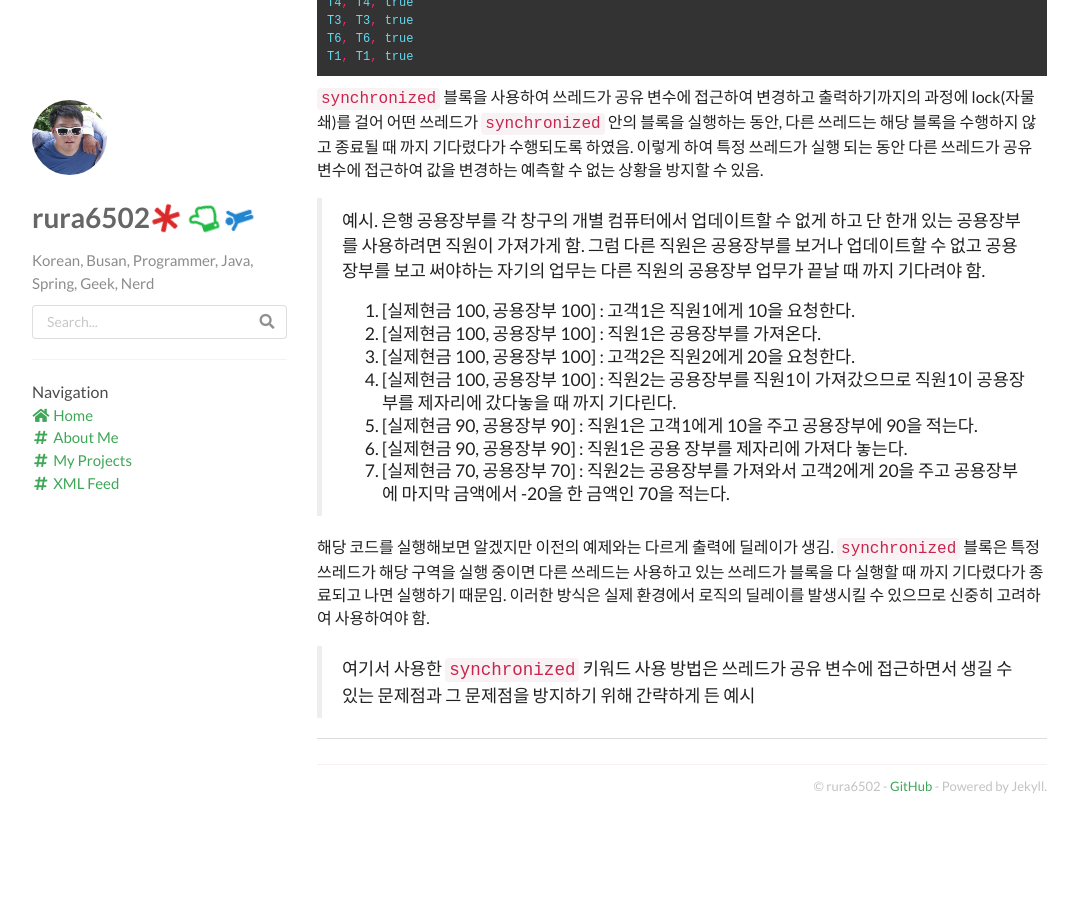
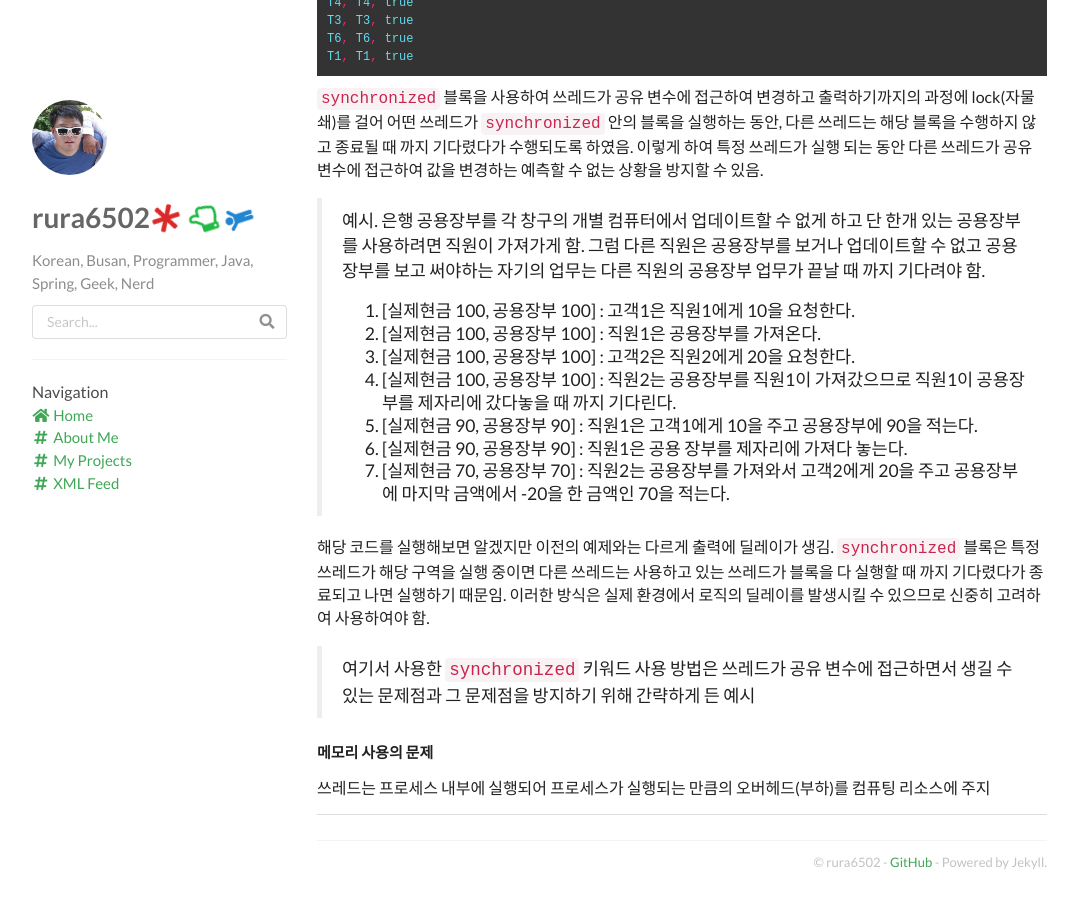
Before and after one commit to rura6502/rura6502.github.io, a Jekyll site: the page built from _posts/2019-05-11-Java-Thread-Basic.md, in a window 1280 px wide and 900 px high, scrolled down 3570 px. Shown: the whole window, without its empty margins (53-1131 px from the left). Built offline with Jekyll 4.4.1, drawn with Linux system fonts in a browser that asks for light colours; nearby versions of some CDN libraries; comment, search, counter and statistics services are not loaded; before the commit the page ends 4394 px from its top, so only the background shows below that.

Commit message:
_posts/2019-05-11-Java-Thread-Basic.md updated from https://stackedit.io/

````diff
--- a/_posts/2019-05-11-Java-Thread-Basic.md
+++ b/_posts/2019-05-11-Java-Thread-Basic.md
@@ -177,6 +177,11 @@ T1, T1, true
   해당 코드를 실행해보면 알겠지만 이전의 예제와는 다르게 출력에 딜레이가 생김. ```synchronized``` 블록은 특정 쓰레드가 해당 구역을 실행 중이면 다른 쓰레드는 사용하고 있는 쓰레드가 블록을 다 실행할 때 까지 기다렸다가 종료되고 나면 실행하기 때문임. 이러한 방식은 실제 환경에서 로직의 딜레이를 발생시킬 수 있으므로 신중히 고려하여 사용하여야 함.
 
 > 여기서 사용한 ```synchronized``` 키워드 사용 방법은 쓰레드가 공유 변수에 접근하면서 생길 수 있는 문제점과 그 문제점을 방지하기 위해 간략하게 든 예시
+
+#### 메모리 사용의 문제
+
+쓰레드는 프로세스 내부에 실행되어 프로세스가 실행되는 만큼의 오버헤드(부하)를 컴퓨팅 리소스에 주지
 <!--stackedit_data:
-eyJoaXN0b3J5IjpbMTY4MjIzNjUyNSwtMTg1MTA4MTg5MF19
+eyJoaXN0b3J5IjpbLTk2MTY2MzU2MiwxNjgyMjM2NTI1LC0xOD
+UxMDgxODkwXX0=
 -->
````
